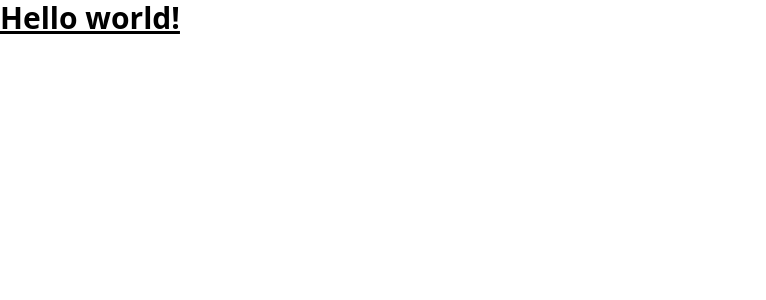
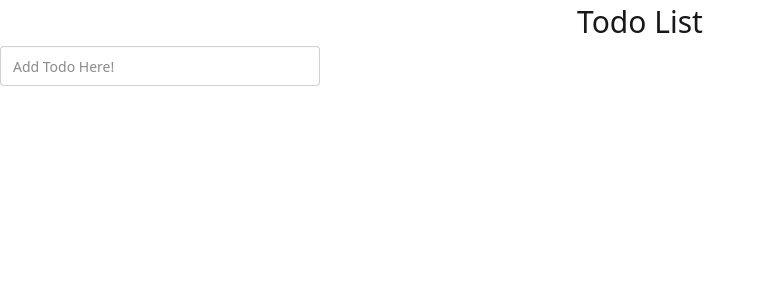
Before and after one commit to MarkSian/useReducer-ToDoList, a React (Vite) app in the folder TodoList-useReducer/: page / in a window 1280 px wide. Shown: the top 300 px of the page, without its empty margins (0-766 px from the left). Built offline with nearby package versions, Linux system fonts and the light colour scheme.

Commit message:
added Todo entry bar

```diff
--- a/TodoList-useReducer/index.html
+++ b/TodoList-useReducer/index.html
@@ -10,9 +10,6 @@
 </head>
 
 <body>
-  <h1 class="text-3xl font-bold underline">
-    Hello world!
-  </h1>
   <div id="root"></div>
   <script type="module" src="/src/main.jsx"></script>
 </body>
--- a/TodoList-useReducer/package.json
+++ b/TodoList-useReducer/package.json
@@ -20,6 +20,7 @@
     "@types/react": "^19.1.2",
     "@types/react-dom": "^19.1.2",
     "@vitejs/plugin-react": "^4.4.1",
+    "daisyui": "^5.0.35",
     "eslint": "^9.25.0",
     "eslint-plugin-react-hooks": "^5.2.0",
     "eslint-plugin-react-refresh": "^0.4.19",
--- a/TodoList-useReducer/src/App.css
+++ b/TodoList-useReducer/src/App.css
@@ -1,8 +1,8 @@
 @import "tailwindcss";
+@plugin "daisyui";
 
 #root {
   max-width: 1280px;
   margin: 0 auto;
-  padding: 2rem;
   text-align: center;
 }
--- a/TodoList-useReducer/src/App.jsx
+++ b/TodoList-useReducer/src/App.jsx
@@ -1,10 +1,11 @@
 import { useReducer } from 'react'
-
+import TodoList from './components/ToDoList'
 import './App.css'
 
 function App() {
   return (
     <>
+      <TodoList />
 
     </>
   )
--- a/TodoList-useReducer/src/components/ToDoList.jsx
+++ b/TodoList-useReducer/src/components/ToDoList.jsx
@@ -16,5 +16,22 @@ const TodoReducer = (state, action) => {
 function TodoList () {
     const [state, dispatch] = useReducer(TodoReducer, initialState);
 
+    return (
+        <>
+            <fieldset className="fieldset">
+                <h1 className = "text-3xl">Todo List</h1>
+                <input type="text" className="input" placeholder="Add Todo Here!" />
 
+            </fieldset>
+
+
+
+
+
+
+        </>
+    )
 }
+
+
+export default TodoList;
```
Also changed, not shown: 1 other file (tests, documents, lock files or other folders).
